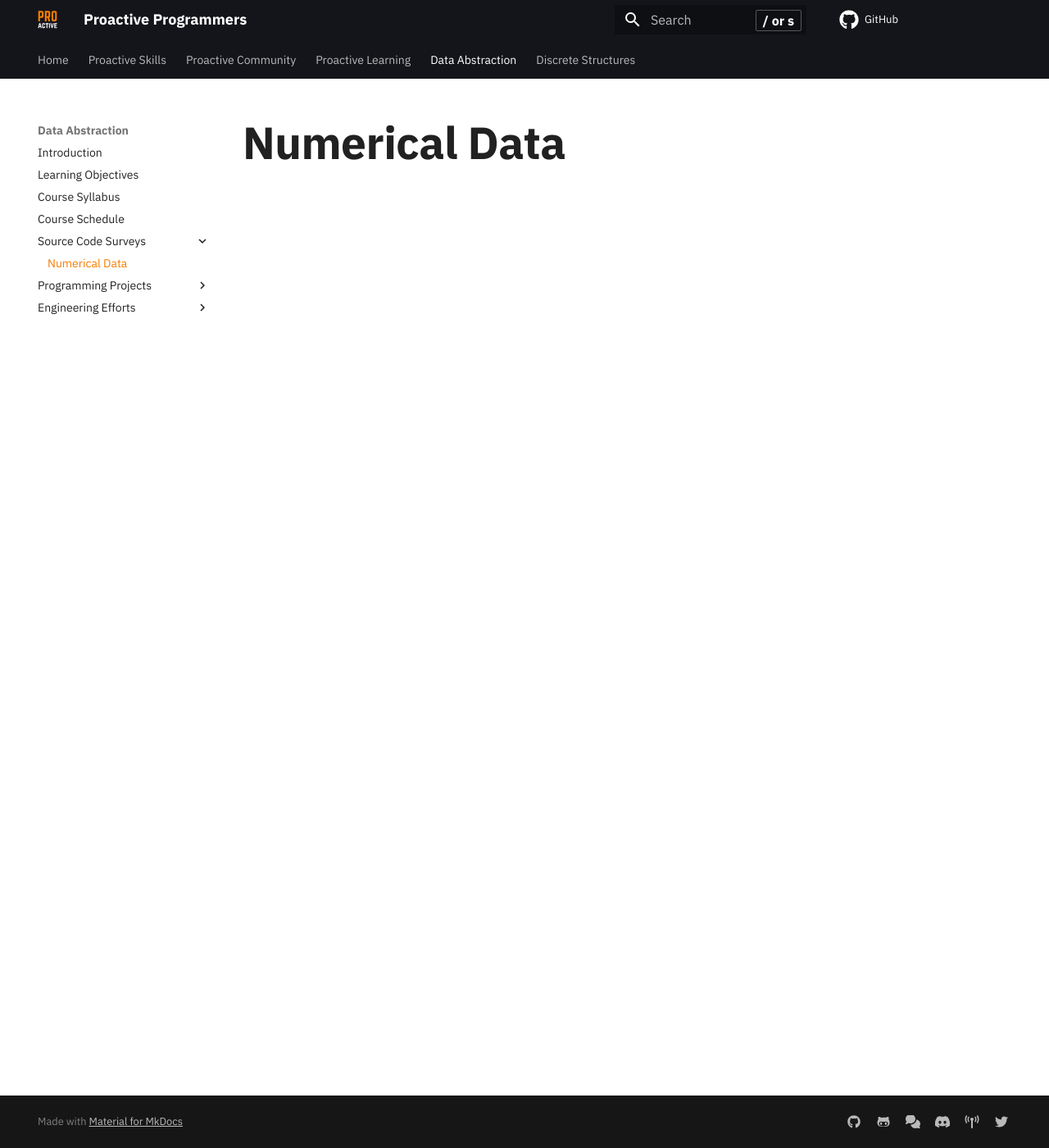
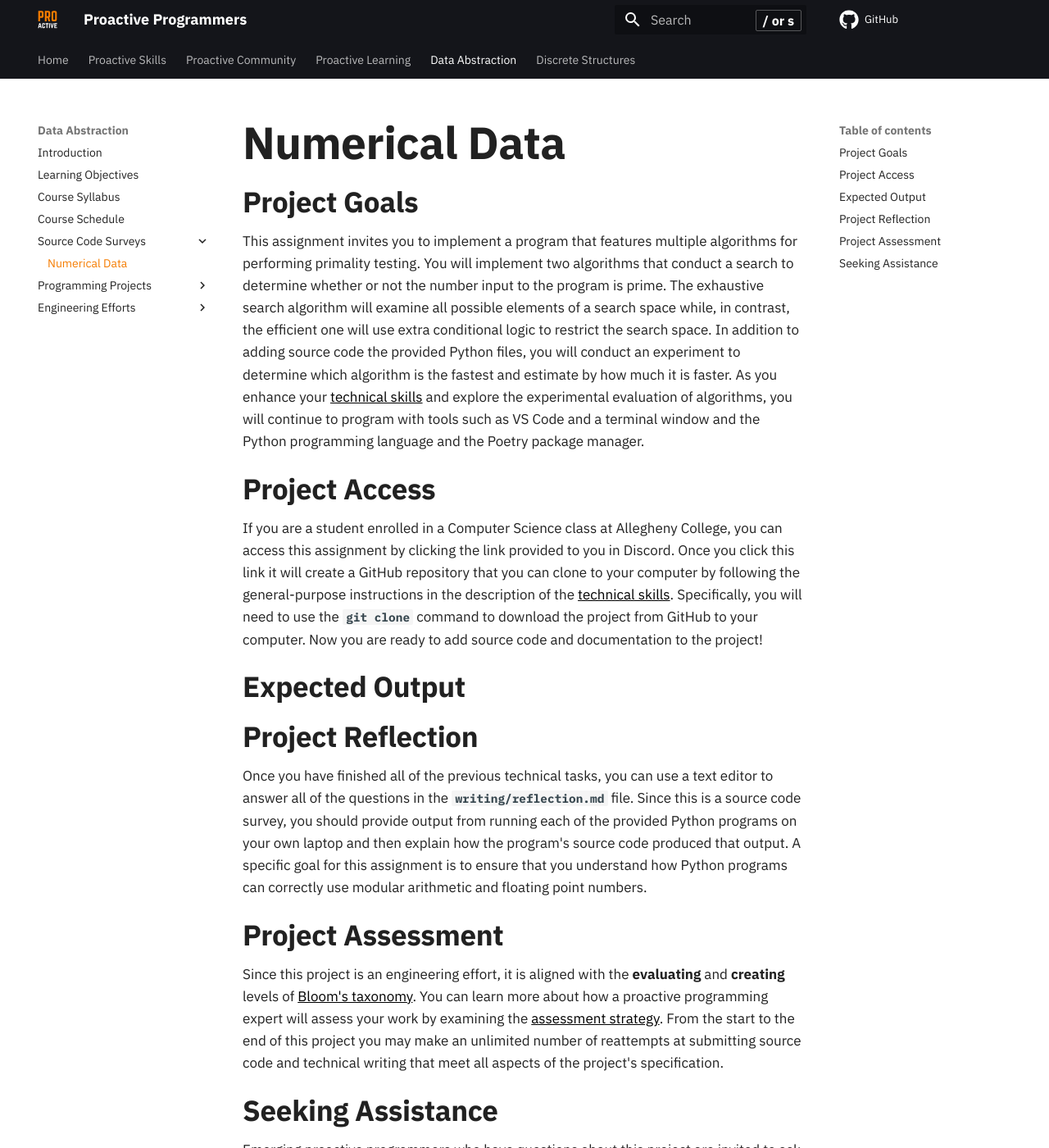
Before and after one commit to ProactiveProgrammers/www.proactiveprogrammers.com, an MkDocs documentation site: the page built from docs/data-abstraction/source-code-surveys/numerical-data.md, in a window 1280 px wide and 1400 px high. Shown: the whole window at 82% size. Built offline with MkDocs 1.6.1 and Material for MkDocs 9.7.7, drawn with Linux system fonts in a browser that asks for light colours; comment, search, counter and statistics services are not loaded; some of the changed text lies outside the part shown.

Commit message:
feat: Add template content to the numerical-data.

```diff
--- a/docs/data-abstraction/source-code-surveys/numerical-data.md
+++ b/docs/data-abstraction/source-code-surveys/numerical-data.md
@@ -1 +1,65 @@
 # Numerical Data
+
+## Project Goals
+
+This assignment invites you to implement a program that features multiple
+algorithms for performing primality testing. You will implement two algorithms
+that conduct a search to determine whether or not the number input to the
+program is prime. The exhaustive search algorithm will examine all possible
+elements of a search space while, in contrast, the efficient one will use extra
+conditional logic to restrict the search space. In addition to adding source
+code the provided Python files, you will conduct an experiment to determine
+which algorithm is the fastest and estimate by how much it is faster. As you
+enhance your [technical
+skills](/proactive-skills/introduction-proactive-skills/) and explore the
+experimental evaluation of algorithms, you will continue to program with tools
+such as VS Code and a terminal window and the Python programming language and
+the Poetry package manager.
+
+## Project Access
+
+If you are a student enrolled in a Computer Science class at Allegheny College,
+you can access this assignment by clicking the link provided to you in Discord.
+Once you click this link it will create a GitHub repository that you can clone
+to your computer by following the general-purpose instructions in the
+description of the [technical
+skills](/proactive-skills/introduction-proactive-skills/). Specifically, you
+will need to use the `git clone` command to download the project from GitHub to
+your computer. Now you are ready to add source code and documentation to the
+project!
+
+## Expected Output
+
+## Project Reflection
+
+Once you have finished all of the previous technical tasks, you can use a text
+editor to answer all of the questions in the `writing/reflection.md` file. Since
+this is a source code survey, you should provide output from running each of the
+provided Python programs on your own laptop and then explain how the program's
+source code produced that output. A specific goal for this assignment is to
+ensure that you understand how Python programs can correctly use modular
+arithmetic and floating point numbers.
+
+## Project Assessment
+
+Since this project is an engineering effort, it is aligned with the
+**evaluating** and **creating** levels of [Bloom's
+taxonomy](proactive-learning/blooms-taxonomy/). You can learn more about how a
+proactive programming expert will assess your work by examining the [assessment
+strategy](/proactive-learning/assessment-strategy/). From the start to the end
+of this project you may make an unlimited number of reattempts at submitting
+source code and technical writing that meet all aspects of the project's
+specification.
+
+## Seeking Assistance
+
+Emerging proactive programmers who have questions about this project are invited
+to ask them in either the [GitHub discussions
+forum](https://github.com/ProactiveProgrammers/www.proactiveprogrammers.com/discussions)
+or the [Proactive Programmers Discord server](https://discord.gg/kjah8MFYbR).
+Before you ask your question, please read the advice concerning how to best
+participate in the [Proactive Programmers
+community](https://proactiveprogrammers.com/proactive-community/community-connections/).
+If you find a mistake in this project, please describe it and propose a solution
+by creating an issue in the [GitHub Issue
+Tracker](https://github.com/ProactiveProgrammers/www.proactiveprogrammers.com/issues).
```
